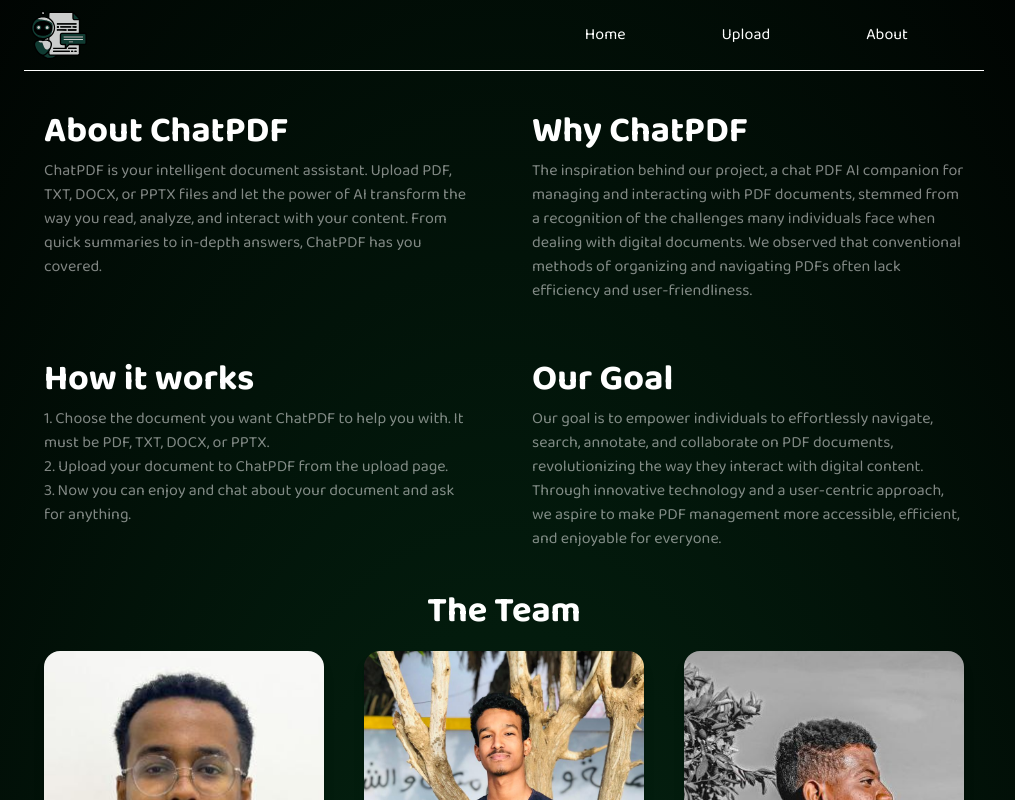
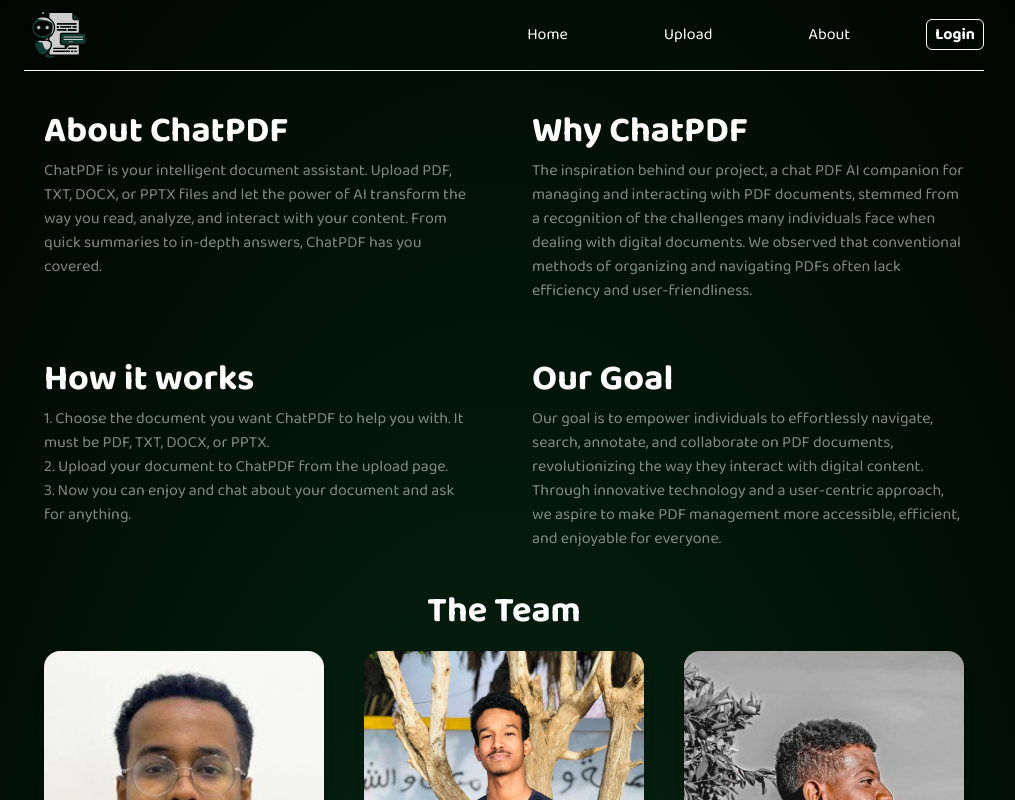
Before and after one commit to Mohayyad-Muawia/chatpdf, a React (Vite) app: page /about in a window 1280 px wide. Shown: the top 800 px of the page, without its empty margins (136-1151 px from the left). Built offline with nearby package versions, Linux system fonts and the light colour scheme; no server answers.

Commit message:
add login/logout button to NavBar

```diff
--- a/src/components/NavBar.jsx
+++ b/src/components/NavBar.jsx
@@ -58,7 +58,18 @@ const NavBar = () => {
                 About
               </Link>
             </li>
-            <li></li>
+            <li className="py-2">
+              <Link
+                onClick={() => {
+                  setMenuOpened(false)
+                  localStorage.removeItem('token')
+                }}
+                to="/login"
+                className="border border-white transition-colors hover:bg-white hover:text-green-950 font-bold text-white px-2 rounded-md"
+              >
+                {localStorage.getItem('token') ? 'Logout' : 'Login'}
+              </Link>
+            </li>
           </ul>
         </nav>
         <button
```
